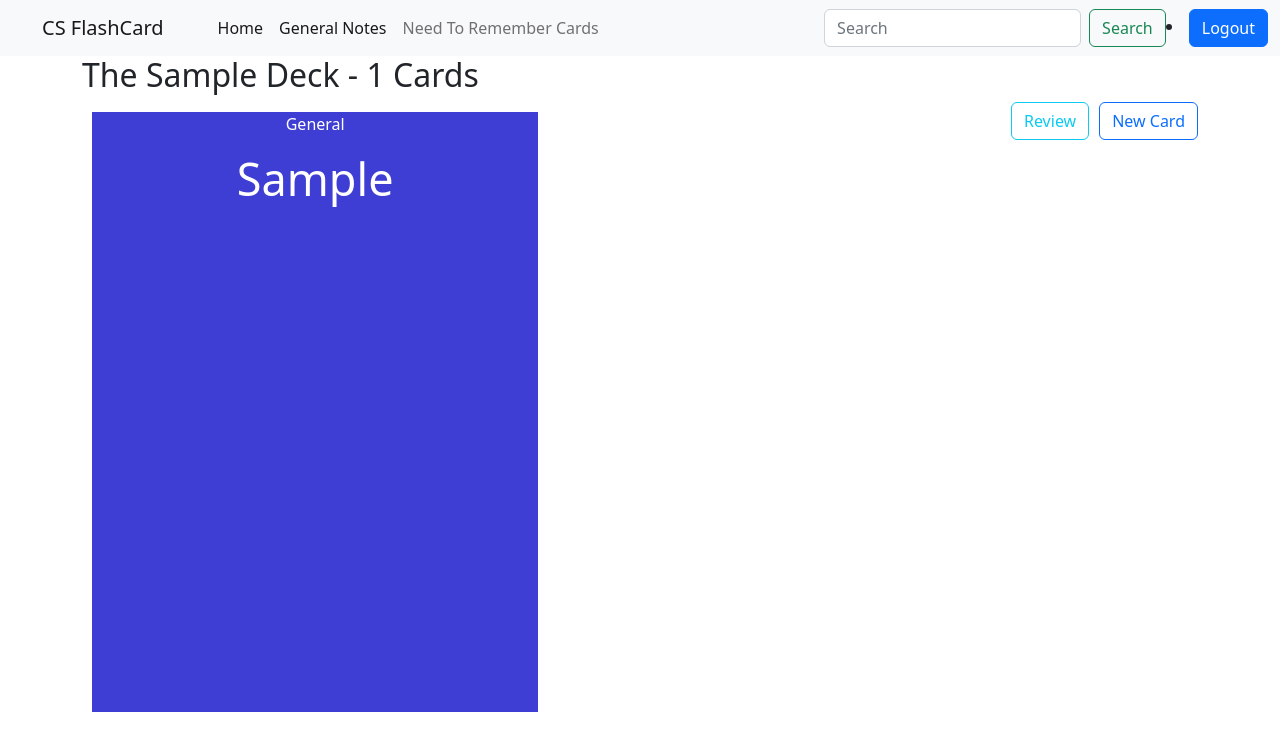
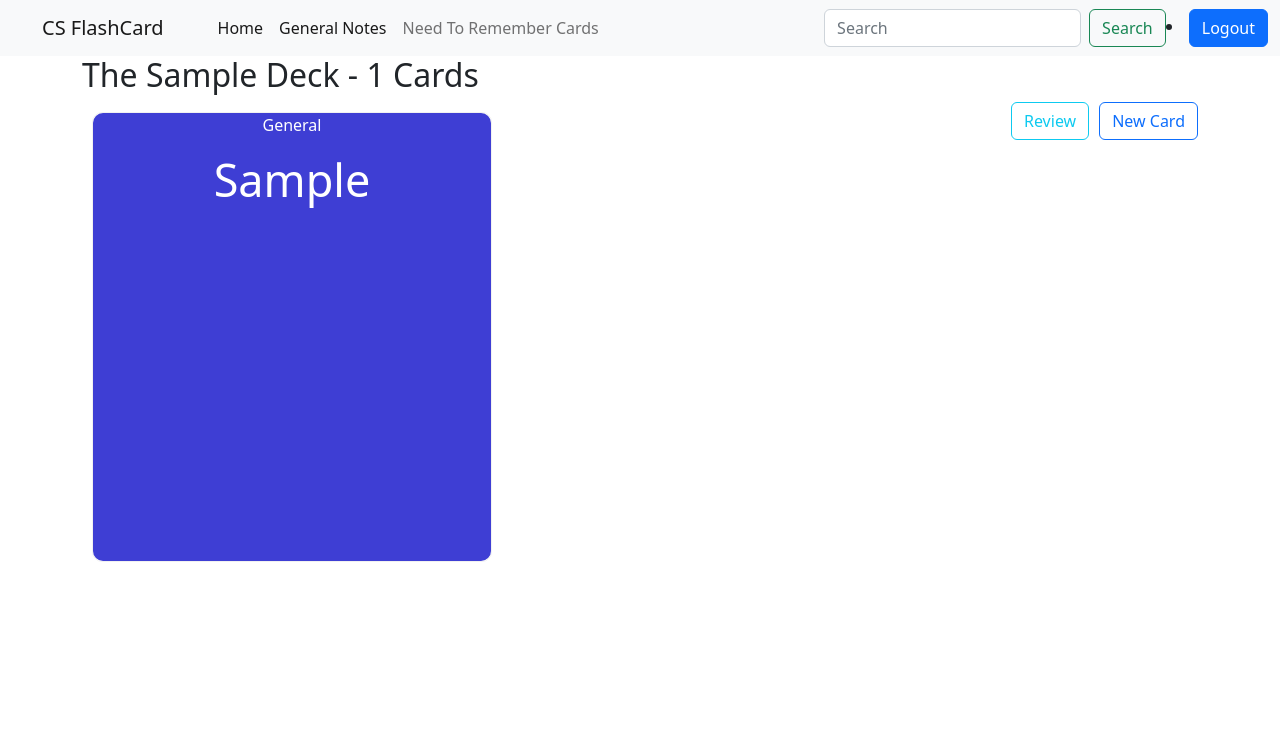
Before and after one commit to Kirolls20/Flash-Cards-App, a Django app: page /deck/1/ in a window 1280 px wide. Shown: the top 751 px of the page. Run offline with Django 4.2, Linux system fonts and the light colour scheme; a user stored in the database is signed in; tables that the repository leaves empty hold one stand-in row (values such as "Sample post"); some libraries are stand-ins or nearby versions.

Commit message:
Fix Some issues

```diff
--- a/flashcard_app/flashcard_app/settings.py
+++ b/flashcard_app/flashcard_app/settings.py
@@ -56,6 +56,7 @@ CKEDITOR_CONFIGS = {
             ['Image', 'Table', 'HorizontalRule', 'SpecialChar','Flash'],
             ['Smiley', 'PageBreak','SpecialChar'],
             ['CodeSnippet', 'Maximize'],
+
         ],
         'extraPlugins': ','.join(['codesnippet','resize']),
 
--- a/flashcard_app/main/models.py
+++ b/flashcard_app/main/models.py
@@ -30,7 +30,7 @@ class Card(models.Model):
    deck= models.ForeignKey(Deck,on_delete=models.CASCADE)
    frontcard= models.CharField(max_length=250)
    # backcard = RichTextField(blank=True,null=True)
-   backcard= RichTextUploadingField(blank=True,null=True ,extra_plugins=['resize'],external_plugin_resources=[(
+   backcard= RichTextUploadingField(blank=True,null=True ,extra_plugins=['resize','codesnippet'],external_plugin_resources=[(
    'resize',
    '/static/ckeditor_plugins/resize/',
    'plugin.js'
--- a/flashcard_app/main/templates/base/deck_ifo.html
+++ b/flashcard_app/main/templates/base/deck_ifo.html
@@ -3,6 +3,7 @@
 
 <head>
    <link rel="stylesheet"href="{% static 'css/style.css' %}">
+
 </head>
 
 {% block content %}
@@ -11,11 +12,14 @@
 {% for Deck in Decks %}
 <h2>The {{Deck}} Deck  - {{count}} Cards </h2>
 {% endfor%}
+<div class="btn-wrpper">
+   <a href="{% url 'create_card' deck_id=deck.id %}" class="btn btn-outline-primary" style="float:right; ">New Card</a>
+   <a href="{% url 'get_random' deck_id=deck.id %}" class="btn btn-outline-info" style="float:right; margin-right:10px;">Review</a>
+</div>
 
-<a href="{% url 'create_card' deck_id=deck.id %}"class="btn btn-outline-primary" style="float:right;">New Card</a>
-<a href="{% url 'get_random' deck_id=deck.id %}"class="btn btn-outline-info" style="float:right; margin-right:10px;">Review</a>
+<div class="card-wrapper">
 {% for card in cards %}
-<div class="flip-card" style="margin:10px; width:40%;  float:left;">
+<div class="flip-card" style="margin:10px; float: left;">
    <div class="flip-card-inner">
 
       <!--Front of Card-->
@@ -23,26 +27,36 @@
          <div class="card-header">{{card.card_type}}
          </div>
          <p>
-         <h4 class="card-title"
-            style="font-size: 45px">{{ card.frontcard }}</h4>
+         <h4 class="card-title" style="font-size: 45px">{{ card.frontcard }}</h4>
          </p>
       </div>
 
       <!--Back of Card-->
       <div class="flip-card-back">
          <p>
-         <h4 class="card-text">{{ card.backcard|safe }}</h4>
-         <a href="{% url 'card_detail' card.id %}" class="btn btn-primary">View Card </a>
-         <a href="{% url 'delete_card'  card.id %}"class="btn btn-danger">Delete</a>
+            {% if card.backcard|length > 300%}
+            <h4 class="card-text">{{ card.backcard|safe|slice:":300" }}
+               <a href="{% url 'card_detail' card.id %}"
+            class="text-muted">ٌ Read more..</a></h4>
+            {% else %}
+            <h4 class="card-text">{{ card.backcard|safe|slice:":300" }}</h4>
+            {% endif %}
+         <a href="{% url 'update_card' card.id %}"
+            class="btn btn-primary">Update Card</a>
+         <a href="{% url 'delete_card'  card.id %}"
+            class="btn btn-danger">Delete</a>
          </p>
-         <form action="{% url 'save_to_unknown' card.id  %}" method="post">
+         <form action="{% url 'save_to_unknown' card.id  %}"
+               method="post">
             {% csrf_token %}
-            <button type="submit"  class='btn btn-outline-primary'>Need To Review</button>
+            <button type="submit" class='btn btn-outline-primary'>Need To Review</button>
 
          </form>
       </div>
    </div>
 </div>
 
-      {% endfor %}
+</div>
+{% endfor %}
+
 {% endblock %}
--- a/flashcard_app/static/css/style.css
+++ b/flashcard_app/static/css/style.css
@@ -1,14 +1,17 @@
 .flip-card {
+   grid-template-columns: repeat(auto-fit, minmax(300px, 1fr));
    background-color: transparent;
-   width: 500px;
-   height: 600px;
-   /*border: 1px solid #f1f1f1;*/
+   width: 400px;
+   height: 450px;
+   border-radius: 10px;
+   border: 1px solid #f1f1f1;
    perspective: 1000px;
    /* Remove this if you don't want the 3D effect */
 }
 
 /* This container is needed to position the front and back side */
 .flip-card-inner {
+   display: grid;
    position: relative;
    width: 100%;
    height: 100%;
@@ -25,6 +28,7 @@
 /* Position the front and back side */
 .flip-card-front,
 .flip-card-back {
+   border-radius: 10px;
    position: absolute;
    width: 100%;
    height: 100%;
@@ -45,3 +49,19 @@
    color: white;
    transform: rotateY(180deg);
 }
+
+/* @media screen and (max-width:800px) {
+   .card-wrapper {
+      grid-template-columns: 1fr;
+
+   }
+} */
+
+@media all and (max-width:580px) {
+   .btn-wrpper {
+      float: left;
+
+
+   }
+
+}
```
